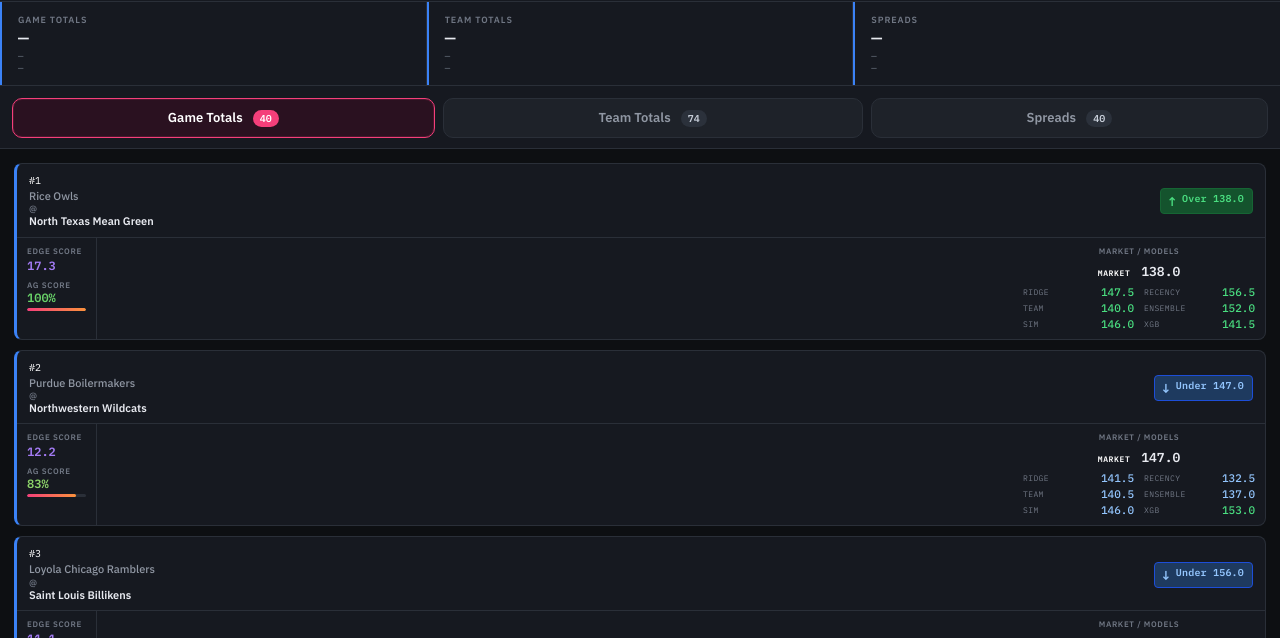
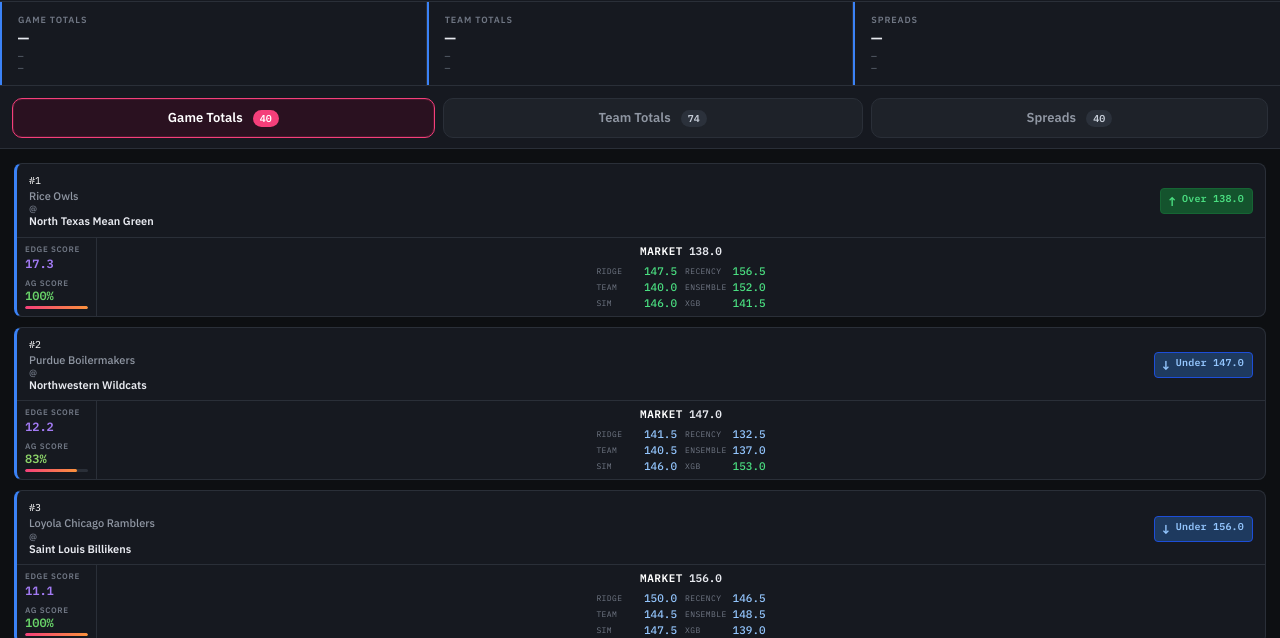
Before and after one commit to CameronBroussard6/cbb-site, a plain HTML site: page index.html in a window 1280 px wide. Shown: the part 161-799 px from the top of the page. Drawn offline with Linux system fonts and the light colour scheme; no server answers.

Commit message:
Update index.html

```diff
--- a/index.html
+++ b/index.html
@@ -312,12 +312,33 @@
   text-transform: uppercase;
   letter-spacing: 0.05em;
   white-space: nowrap;
-  min-width: 72px;
+  min-width: 36px;
   text-align: left;
 }
 .gc-mkt-val {
   font-family: var(--mono);
   font-size: 13px;
+  font-weight: 600;
+  color: var(--text);
+}
+.gc-market-row {
+  display: flex;
+  align-items: baseline;
+  justify-content: center;
+  gap: 6px;
+  margin-bottom: 2px;
+}
+.gc-market-lbl {
+  font-family: var(--mono);
+  font-size: 11px;
+  font-weight: 600;
+  color: #ffffff;
+  text-transform: uppercase;
+  letter-spacing: 0.05em;
+}
+.gc-market-val {
+  font-family: var(--mono);
+  font-size: 11px;
   font-weight: 600;
   color: var(--text);
 }
@@ -327,7 +348,8 @@
 .gc-pred-grid {
   display: grid;
   grid-template-columns: 1fr 1fr;
-  gap: 2px 10px;
+  gap: 2px 8px;
+  margin-top: 4px;
 }
 .gc-pred-cell {
   display: flex;
@@ -338,10 +360,11 @@
 .gc-models-wrap {
   display: inline-flex;
   flex-direction: column;
-  align-items: stretch;
+  align-items: center;
+  width: 100%;
 }
 .gc-cell {
-  padding: 8px 10px;
+  padding: 6px 8px;
   border-right: 1px solid var(--border);
   min-width: 0;
 }
@@ -791,10 +814,9 @@
         <div class="ag-bar"><div class="ag-bar-track"><div class="ag-bar-fill" style="width:${agPct}%"></div></div></div>
       </div>
     </div>
-    <div class="gc-cell" style="display:flex;align-items:center;justify-content:flex-end;">
+    <div class="gc-cell" style="display:flex;align-items:center;justify-content:center;">
       <div class="gc-models-wrap">
-        <div style="text-align:center;margin-bottom:6px;font-size:8px;font-weight:600;text-transform:uppercase;letter-spacing:0.08em;color:var(--muted2);">Market / Models</div>
-        <div style="text-align:center;margin-bottom:5px;"><span style="font-size:8px;font-weight:600;text-transform:uppercase;letter-spacing:0.08em;color:#ffffff;font-family:var(--mono);">MARKET&nbsp;&nbsp;</span><span class="gc-mkt-val">${marketLine}</span></div>
+        <div class="gc-market-row"><span class="gc-market-lbl">MARKET</span><span class="gc-market-val">${marketLine}</span></div>
         ${modelPredRows}
       </div>
     </div>
```
